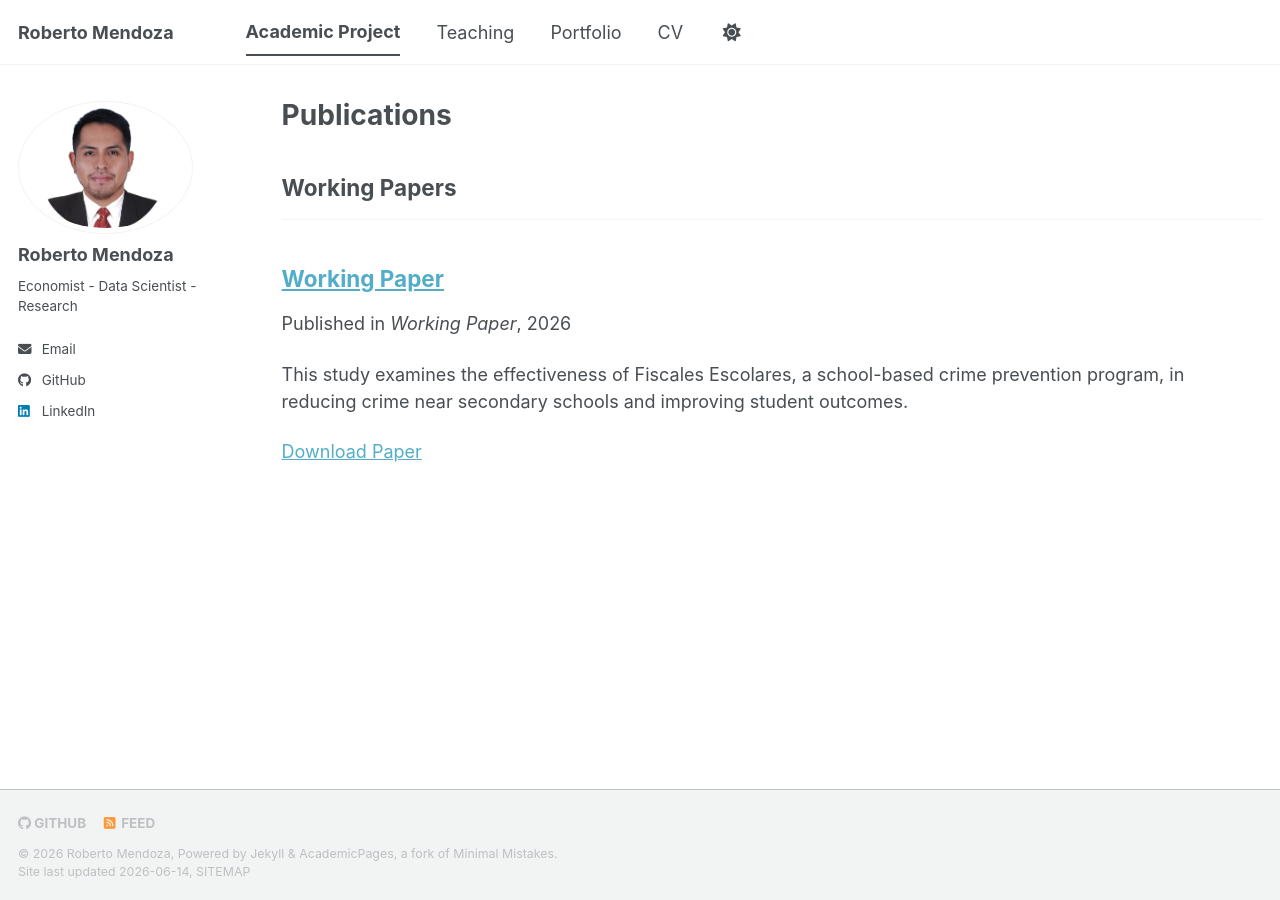
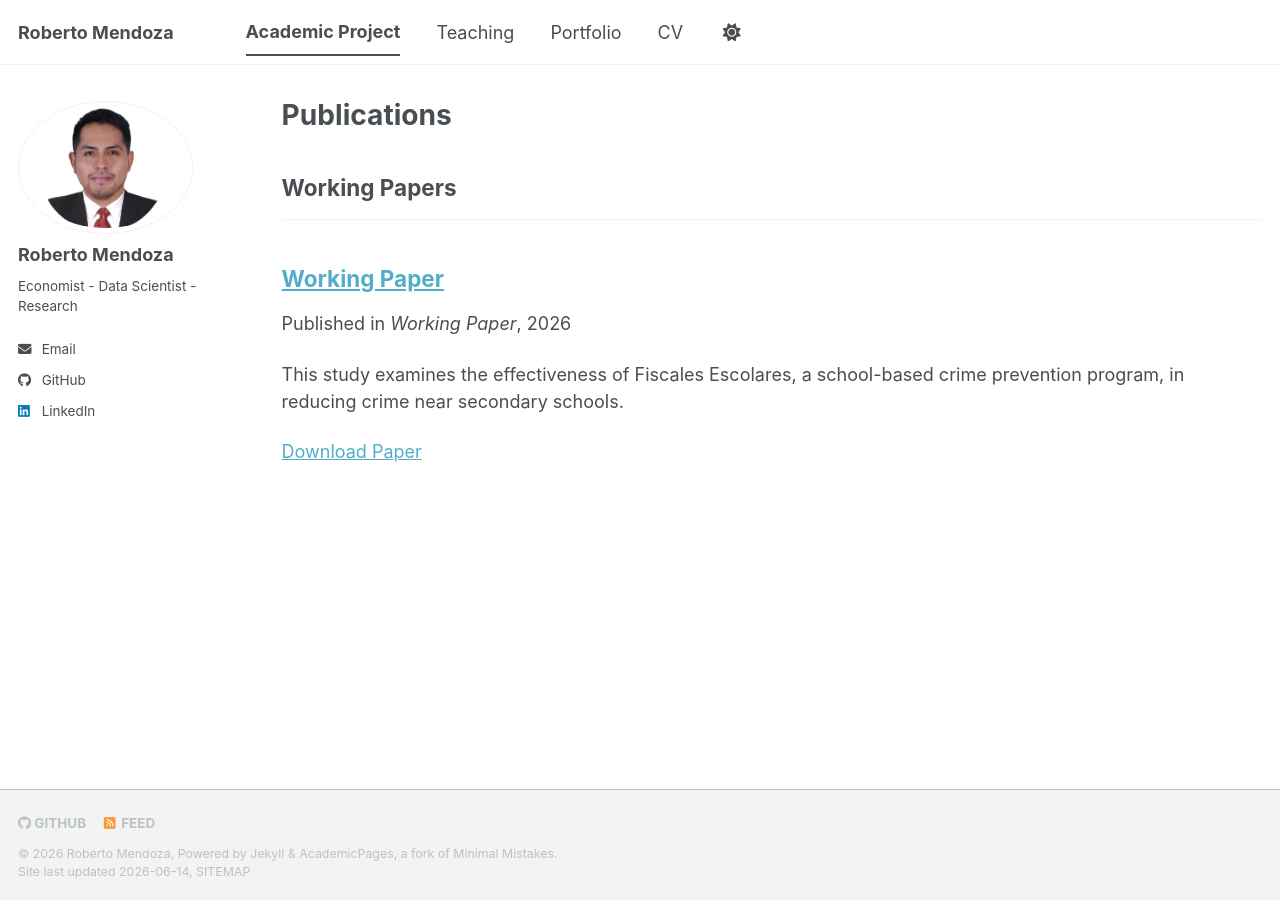
Before and after one commit to Robertopucp/RobertoMendoza.github.io, a Jekyll site: the page built from _pages/publications.html, in a window 1280 px wide. Built offline with Jekyll 4.4.1, drawn with Linux system fonts in a browser that asks for light colours; a script bundle is joined from its source files by our own code; library files that are not in the unit come from our copies.

Commit message:
changes101

```diff
--- a/_publications/2026-working-paper.md
+++ b/_publications/2026-working-paper.md
@@ -3,7 +3,7 @@ title: "Working Paper"
 collection: publications
 category: working-papers
 permalink: /publication/working-paper
-excerpt: "This study examines the effectiveness of Fiscales Escolares, a school-based crime prevention program, in reducing crime near secondary schools and improving student outcomes."
+excerpt: "This study examines the effectiveness of Fiscales Escolares, a school-based crime prevention program, in reducing crime near secondary schools."
 date: 2026-01-01
 venue: "Working Paper"
 paperurl: "https://www.dropbox.com/scl/fi/2wtert0rm7huide7hnz7b/Paper_CrimeEconomics.pdf?rlkey=vmdmbmcf6p6v2f84ofqxa44l3&st=18y3otp2&dl=0"
```
Also changed, not shown: _pages/about.md (+1 -1 lines).
